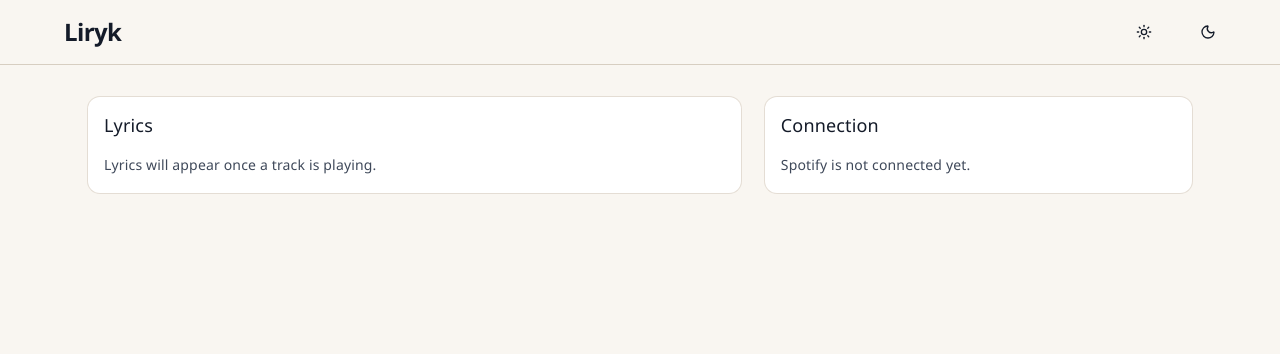
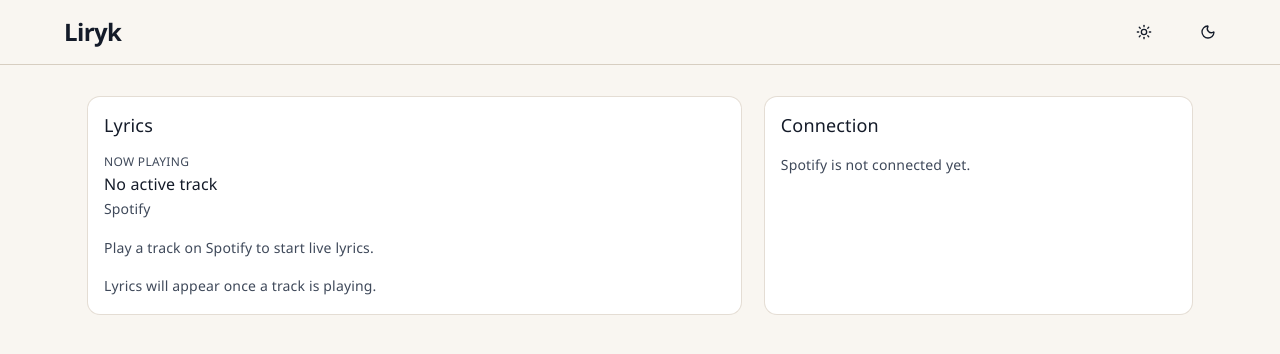
Before and after one commit to 885bryn/liryk, a React (Vite) app: page / in a window 1280 px wide. Shown: the top 354 px of the page. Built offline with nearby package versions, Linux system fonts and the light colour scheme.

Commit message:
feat(07-02): render parity lyrics metadata and inline state rail
- wire app shell lyrics pane to panel contract with metadata and override support
- add explicit empty/not-found state containers and variant-based status rail styling

```diff
--- a/src/web/app-shell.tsx
+++ b/src/web/app-shell.tsx
@@ -10,6 +10,8 @@ import {
   DropdownMenuTrigger,
 } from "@/components/ui/dropdown-menu";
 import { buildAccountMenu } from "@/ui/connection/account-menu";
+import { createLiveLyricsPanelBuilder, type LiveLyricsPanelModel } from "@/ui/lyrics/live-lyrics-panel";
+import type { LiveSyncUiState } from "@/state/playback/live-sync-store";
 
 import { createThemeStore, hydrateTheme } from "./theme/theme-store";
 import { ThemeToggle } from "./theme/theme-toggle";
@@ -18,7 +20,31 @@ type AppShellProps = {
   isConnected?: boolean;
   accountName?: string;
   onDisconnect?: () => Promise<void>;
+  lyricsPanelOverride?: LiveLyricsPanelModel;
 };
+
+const baseSyncState: LiveSyncUiState = {
+  playbackState: "idle",
+  activeLineIndex: null,
+  nextLineIndex: null,
+  confidence: "static",
+  trackId: null,
+  statusLine: "Play a track on Spotify to start live lyrics.",
+  resolvedLyrics: [],
+  lyricsSourceState: "loading",
+  lyricsRenderMode: null,
+  lyricsWarning: null,
+  retryAvailable: false,
+  retryInFlight: false,
+};
+
+function buildDefaultLyricsPanel(): LiveLyricsPanelModel {
+  return createLiveLyricsPanelBuilder().build({
+    syncState: baseSyncState,
+    lines: [],
+    showReturnToLive: false,
+  });
+}
 
 export function AppShell(input?: AppShellProps) {
   const themeStore = useRef(createThemeStore({ mode: hydrateTheme() }));
@@ -43,6 +69,13 @@ export function AppShell(input?: AppShellProps) {
         input.onDisconnect ?? (async () => undefined),
       )
     : null;
+  const lyricsPanel = input?.lyricsPanelOverride ?? buildDefaultLyricsPanel();
+  const statusRailClass =
+    lyricsPanel.stateRailVariant === "warning"
+      ? "text-amber-600 dark:text-amber-400"
+      : lyricsPanel.stateRailVariant === "idle"
+        ? "text-muted-foreground"
+        : "text-foreground";
 
   return (
     <div className="min-h-screen bg-background text-foreground transition-colors duration-200">
@@ -90,8 +123,40 @@ export function AppShell(input?: AppShellProps) {
           <CardHeader>
             <CardTitle className="text-lg font-medium leading-snug">Lyrics</CardTitle>
           </CardHeader>
-          <CardContent>
-            <p className="text-sm text-muted-foreground leading-relaxed">Lyrics will appear once a track is playing.</p>
+          <CardContent className="space-y-4">
+            <div data-testid="lyrics-now-playing" className="space-y-1">
+              <p className="text-xs uppercase tracking-wide text-muted-foreground">Now playing</p>
+              <p className="text-base font-medium leading-tight">{lyricsPanel.nowPlayingTitle}</p>
+              <p className="text-sm text-muted-foreground leading-relaxed">{lyricsPanel.nowPlayingArtist}</p>
+            </div>
+
+            <p data-testid="lyrics-status-rail" className={`text-sm leading-relaxed ${statusRailClass}`}>
+              {lyricsPanel.stateRailMessage}
+            </p>
+
+            {lyricsPanel.sourceState === "not-found" ? (
+              <div data-testid="lyrics-not-found-state" className="space-y-3 text-sm leading-relaxed text-muted-foreground">
+                <p>Lyrics not found</p>
+                {lyricsPanel.showPrimaryAction && lyricsPanel.primaryActionLabel ? (
+                  <Button type="button" variant="secondary" size="sm">
+                    {lyricsPanel.primaryActionLabel}
+                  </Button>
+                ) : null}
+              </div>
+            ) : lyricsPanel.status === "idle" || lyricsPanel.status === "no-track" ? (
+              <div data-testid="lyrics-empty-state" className="text-sm leading-relaxed text-muted-foreground">
+                {lyricsPanel.status === "idle"
+                  ? "Lyrics will appear once a track is playing."
+                  : "Waiting for an active Spotify track..."}
+              </div>
+            ) : lyricsPanel.showLyrics ? (
+              <div className="space-y-2 text-sm leading-relaxed">
+                {lyricsPanel.activeLineText ? <p className="font-medium text-foreground">{lyricsPanel.activeLineText}</p> : null}
+                {lyricsPanel.nextLineText ? (
+                  <p className="text-muted-foreground">{lyricsPanel.nextLineText}</p>
+                ) : null}
+              </div>
+            ) : null}
           </CardContent>
         </Card>
 
```
Also changed, not shown: 1 other file (tests, documents, lock files or other folders).
